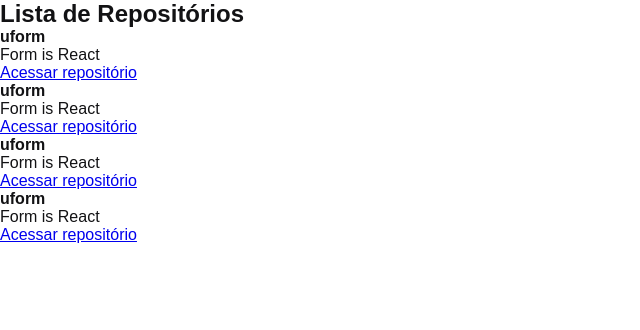
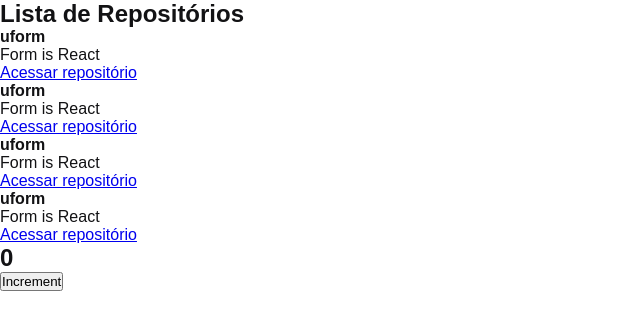
Before and after one commit to jarbsoncosta/ignite-rockerseat-reactJs, a React app: page / in a window 1280 px wide. Shown: the top 330 px of the page, without its empty margins (0-640 px from the left). Built offline with nearby package versions, Linux system fonts and the light colour scheme.

Commit message:
estado do componente

```diff
--- a/src/App.jsx
+++ b/src/App.jsx
@@ -1,7 +1,13 @@
+import Counter from './components/Counter'
 import { RepositoryList } from './components/RepositoryList'
 import './styles/global.scss'
 export function App() {
 
 
-    return <RepositoryList />
+    return (
+        <>
+            <RepositoryList />
+            <Counter />
+        </>
+    )
 }
--- /dev/null
+++ b/src/components/Counter.jsx
@@ -0,0 +1,16 @@
+import { useState } from 'react'
+
+export default function Counter() {
+    const [counter, setCounter] = useState(0)
+
+    function increment() {
+        setCounter(counter + 1)
+    }
+
+    return (
+        <div>
+            <h2>{counter}</h2>
+            <button type="button" onClick={increment}>Increment</button>
+        </div>
+    )
+}
```
